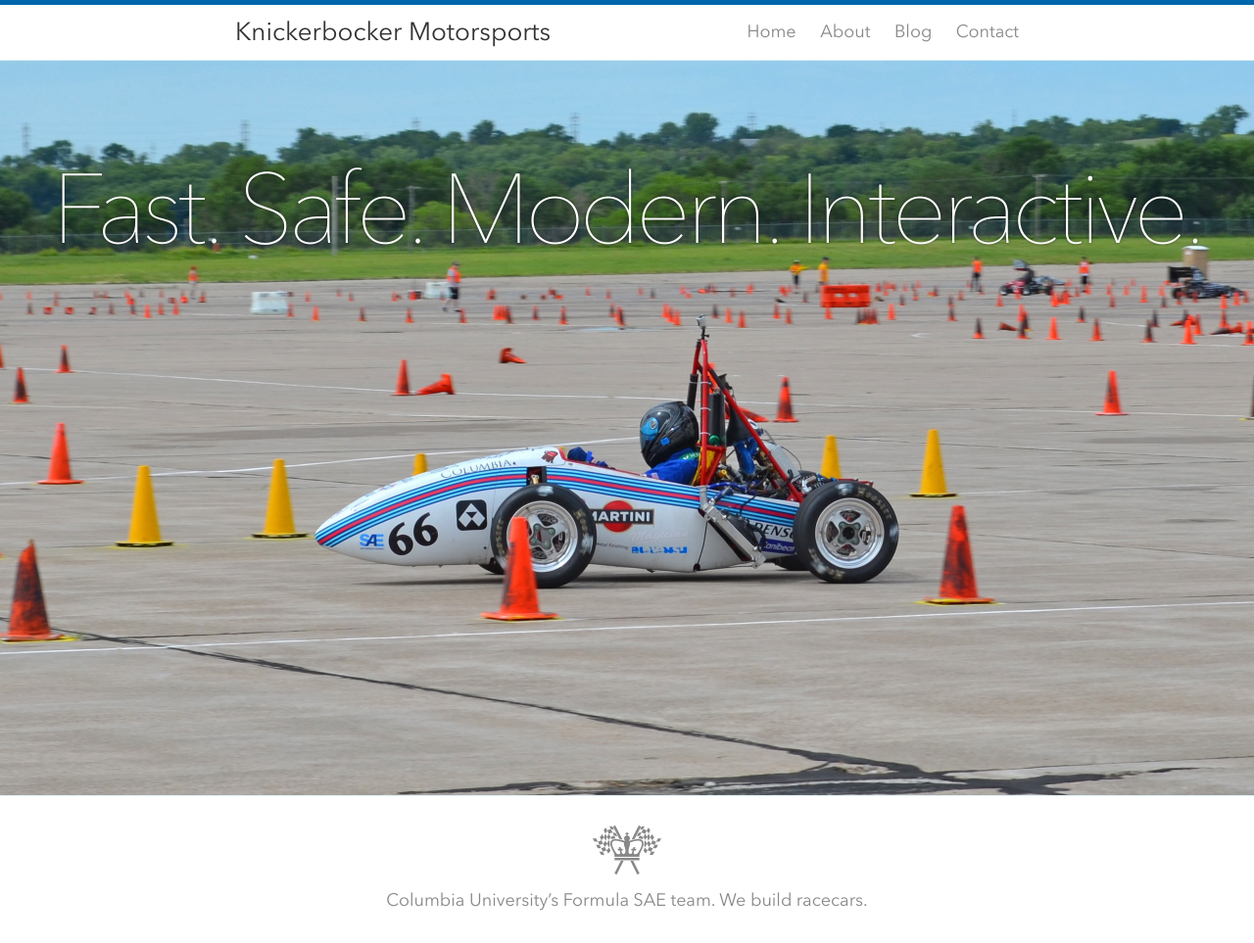
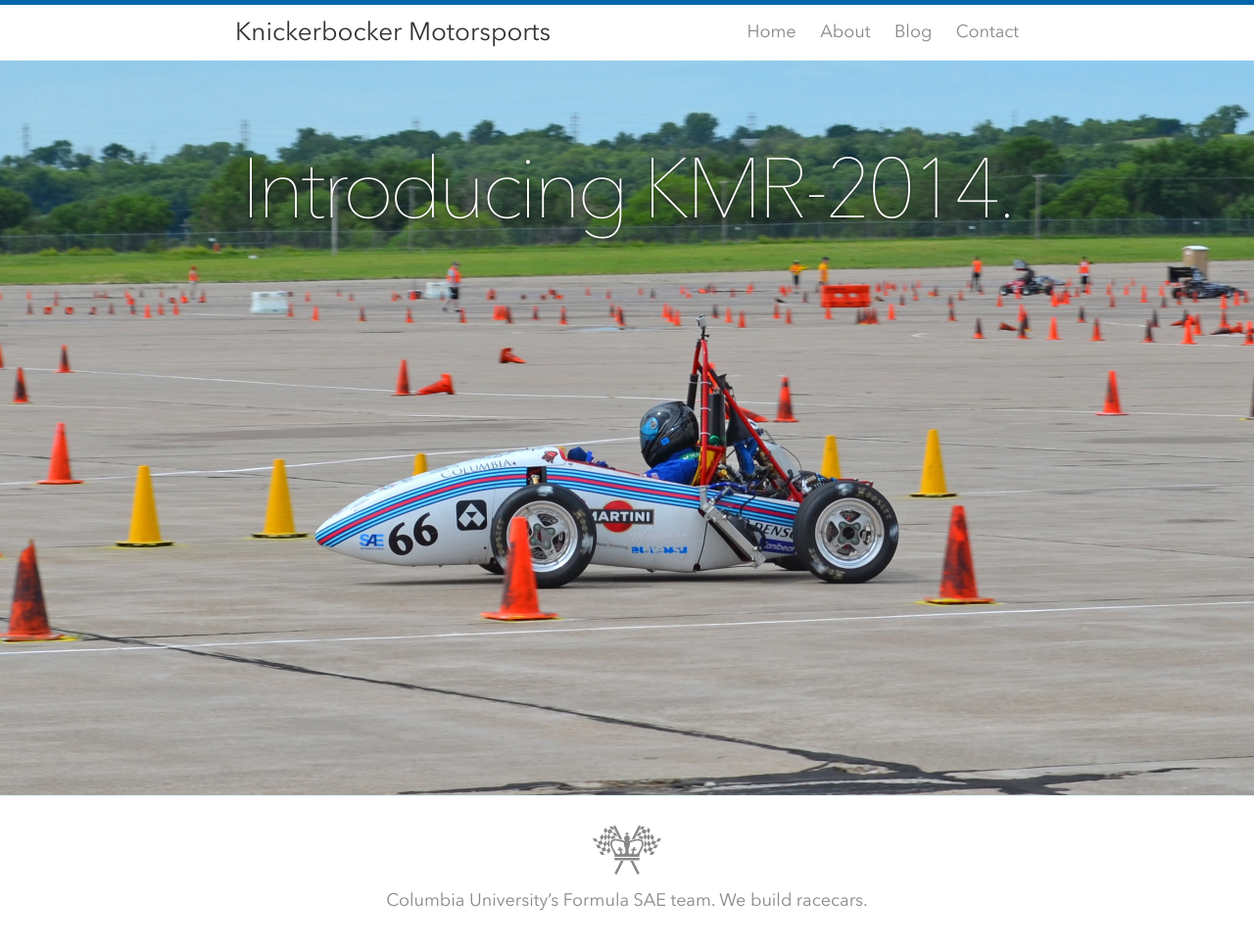
Before and after one commit to columbiafsae/website, a Jekyll site: the page built from index.html, in a window 1280 px wide. Shown: the whole page at 98% size. Built offline with Jekyll 4.4.1, drawn with Linux system fonts in a browser that asks for light colours.

Commit message:
Improved page size handling on the homepage

```diff
--- a/_config.yml
+++ b/_config.yml
@@ -31,4 +31,4 @@ colors:
   pastel: "#ddf1f7"
   shading: "#86b2d2"
   subdued: "#888"
-  highlight: "yellow"
+  highlight: "#ffff99"
--- a/css/main.css
+++ b/css/main.css
@@ -32,6 +32,11 @@ a, a:visited
 a:hover
 {
   text-decoration: underline;
+}
+
+mark
+{
+  background-color: {{ site.colors.highlight }};
 }
 
 /* Utility */
@@ -222,19 +227,19 @@ ul.posts
   width: 100%;
   height: 720px;
   background: url("{{ "/home/kmr-2014-hero.jpg" | prepend: site.assets | prepend: site.baseurl; }}") no-repeat;
-  background-position: 50% 0%;
+  background-position: 50% 50%;
   background-size: 1440px auto;
 }
 
-.home p
+.hero p
 {
   color: white;
   font-weight: 300;
-  font-size: 100px;
+  font-size: 86px;
   letter-spacing: -0.05em;
   line-height: 1;
   text-align: center;
-  padding-top: 75px;
+  padding-top: 0.7em;
   text-shadow: 0px 0px 3px rgba(0, 0, 0, 0.5);
 }
 
@@ -263,6 +268,41 @@ ul.posts
   .site-nav a:first-child
   {
     margin-left: 0;
+  }
+
+  .home .hero
+  {
+    background-size: 168.2% auto; /* 1440px/856px = 1.682 */
+    height: 583px; /* 750px / 856px * 700px - 30px */
+  }
+  .hero p
+  {
+    font-size: 70px;
+  }
+}
+
+@media screen and (max-width: 700px)
+{
+  .hero p
+  {
+    font-size: 40px;
+    font-weight: 400;
+  }
+  .home .hero
+  {
+    height: 384px; /* 470px / 856px * 700px - 30px */
+  }
+}
+
+@media screen and (max-width: 470px)
+{
+  .hero p
+  {
+    font-size: 30px;
+  }
+  .home .hero
+  {
+    height: 215px; /* 300px / 856px * 700px - 30px */
   }
 }
 
--- a/index.html
+++ b/index.html
@@ -6,7 +6,9 @@ layout: default
 <div class="home">
   <div class="page">
     <div class="hero">
-      <p>Fast. Safe. Modern. Interactive.</p>
+      <div class="wrap">
+        <p>Introducing KMR-2014.</p>
+      </div>
     </div>
   </div>
 </div>
```
Also changed, not shown: _posts/2014-07-10-fsae-lincoln-2014.md (+3 -1 lines).
